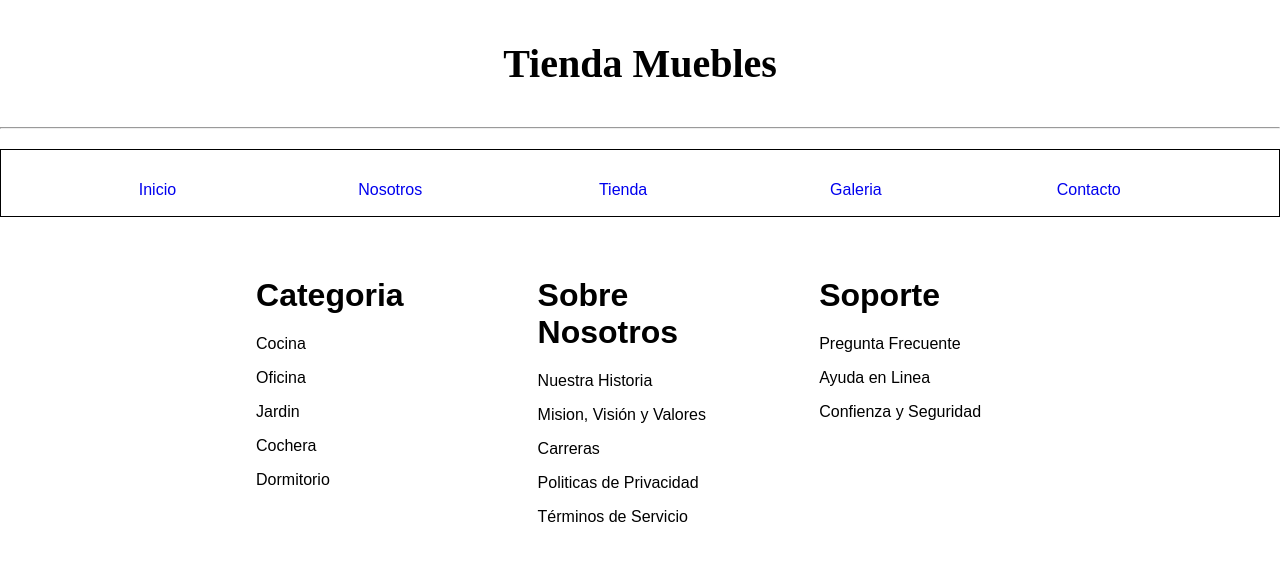
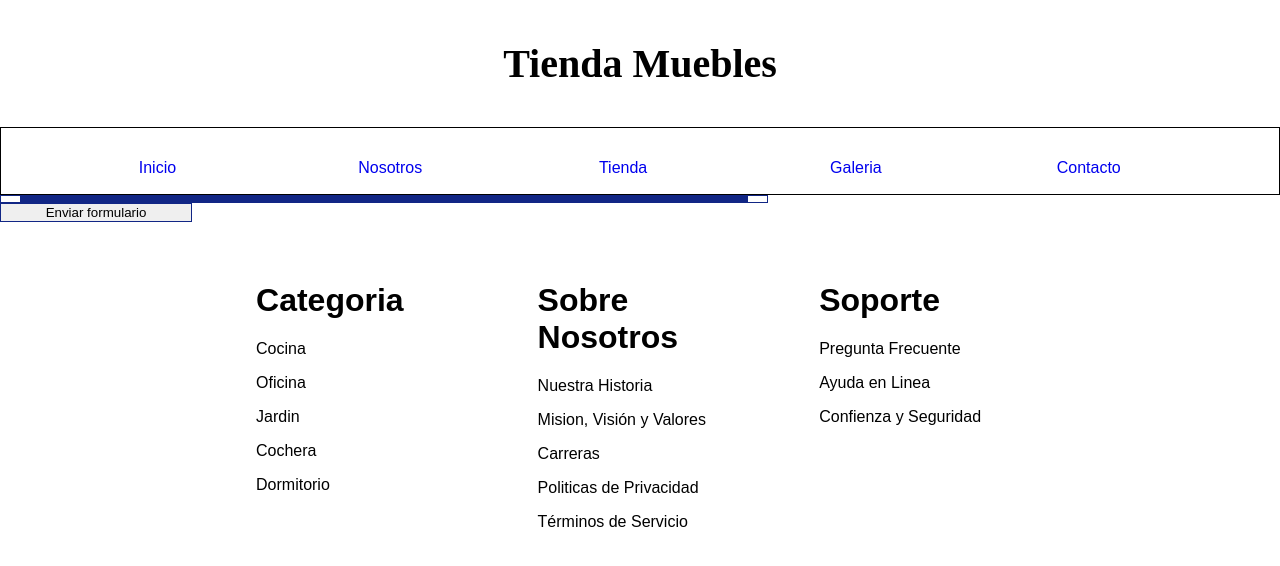
Before and after one commit to juandmelendezpe/proyectoFlexbox, a plain HTML site: page contacto.html in a window 1280 px wide. Drawn offline with Linux system fonts and the light colour scheme.

Commit message:
implementos en contacto.html
se comenzo a implementar la page contacto.html y css  verificar los formularios
y sus diseños.

```diff
--- a/contacto.html
+++ b/contacto.html
@@ -14,11 +14,11 @@
         <div class="container">
           <div class="header-titulo">
            <p>Tienda Muebles</p>
-           <hr >
+
           </div>
         </div>
       </header>
-      <main>
+      <main class="main_contacto">
         <div class="menu">
           <nav>
               <ul>
@@ -36,6 +36,19 @@
           </nav>
         </div>
         <section>
+          <div class="section_contacto">
+            <div  class="section_contacto_form_datos">
+
+            </div>
+            <div class="section_contacto_form_pais">
+
+            </div>
+            <div class="section_contacto_form_otrosdatos">
+
+            </div>
+
+          </div>
+          <button class="button_contacto" type="button" a href="index.html"></a> Enviar formulario</button>
 
         </section>
         <footer>
--- a/css/style.css
+++ b/css/style.css
@@ -353,3 +353,39 @@ main h1{
     height: 270px;
     width: 100%;
 }
+
+/****************************************************************/
+/*******************Page contacto***********************/
+.main_contacto{
+    width: 100%;
+    height: 100%;
+}
+
+.section_contacto{
+    width: 60%;
+    height: 60%;
+    display: flex;
+    flex-wrap: wrap;
+    justify-content: center;
+    border :1px solid #112685;
+}
+.section_contacto_form_datos{
+    width: 95%;
+    height: 50%;
+    border: 1px solid #112685;
+}
+.section_contacto_form_pais{
+    width: 95%;
+    height: 15%;
+    border: 1px solid #112685;
+}
+.section_contacto_form_otrosdatos{
+    width: 95%;
+    height: 25%;
+    border: 1px solid #112685;
+}
+.button_contacto{
+    width: 15%;
+    height: 7%;
+    border: 1px solid #112685;
+}
```
